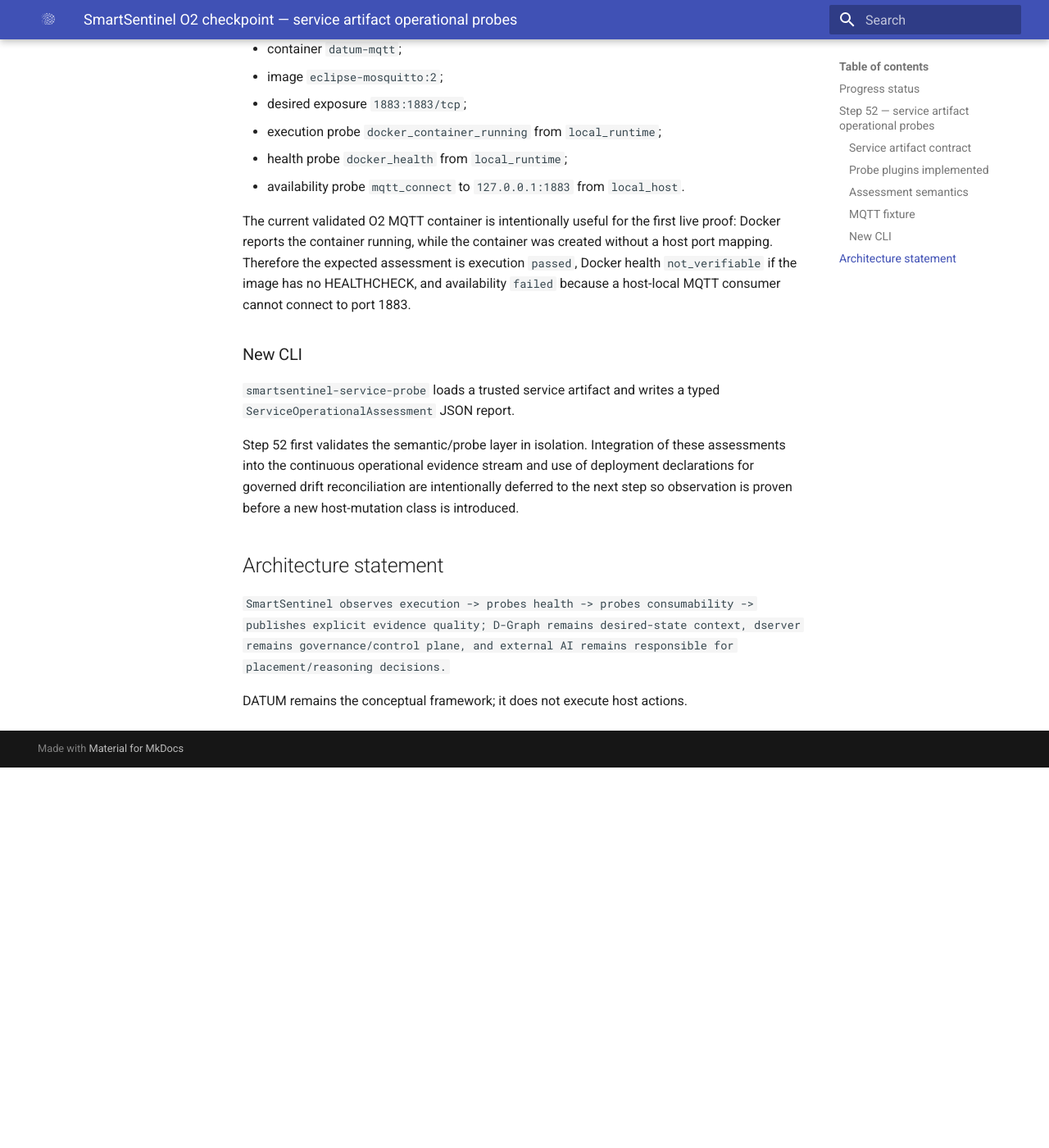
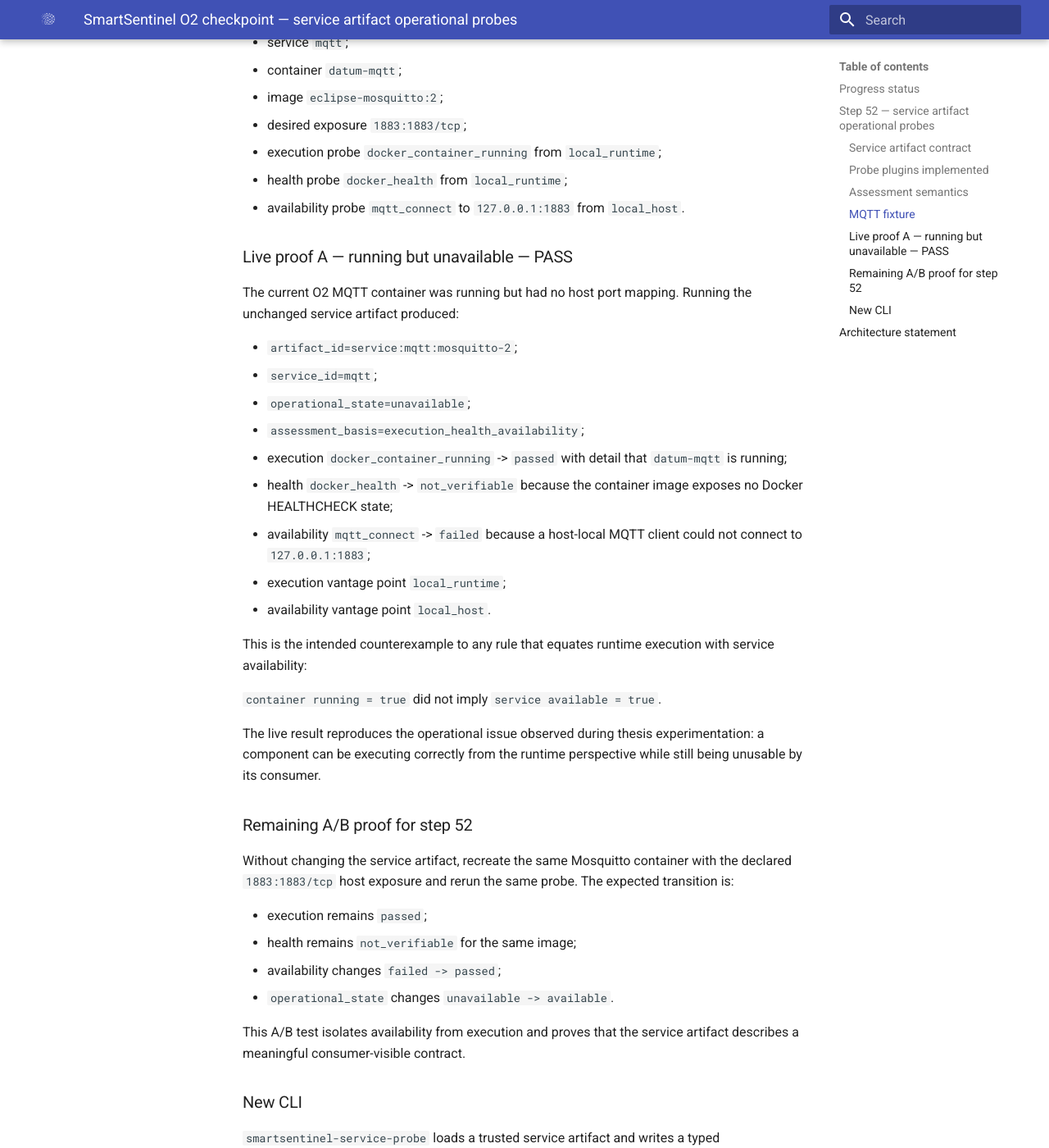
Before and after one commit to dnredson/datum, an MkDocs documentation site: the page built from documentation/checkpoints/SMARTSENTINEL_PROGRESS_2026-09-04_O2_SERVICE_ARTIFACT_PROBES.md, in a window 1280 px wide and 1400 px high, scrolled down 2495 px. Shown: the whole window at 82% size. Built offline with MkDocs 1.6.1 and Material for MkDocs 9.7.7, drawn with Linux system fonts in a browser that asks for light colours; before the commit the page ends 3431 px from its top, so only the background shows below that; some of the changed text lies outside the part shown.

Commit message:
Record step 52 running-but-unavailable live proof

```diff
--- a/documentation/checkpoints/SMARTSENTINEL_PROGRESS_2026-09-04_O2_SERVICE_ARTIFACT_PROBES.md
+++ b/documentation/checkpoints/SMARTSENTINEL_PROGRESS_2026-09-04_O2_SERVICE_ARTIFACT_PROBES.md
@@ -9,9 +9,9 @@
 - 49/100 — LIVE PASS.
 - 50/100 — LIVE PASS.
 - 51/100 — LIVE PASS.
-- 52/100 — IMPLEMENTED, pending compile/live validation.
+- 52/100 — IMPLEMENTED; first live availability-discrimination proof PASS; A/B recovery proof pending.
 
-The validated 51/100 baseline is now on `main`. Step 52 is isolated in a new development branch.
+The validated 51/100 baseline is on `main`. Step 52 remains isolated in the development branch.
 
 ## Step 52 — service artifact operational probes
 
@@ -89,7 +89,36 @@
 - health probe `docker_health` from `local_runtime`;
 - availability probe `mqtt_connect` to `127.0.0.1:1883` from `local_host`.
 
-The current validated O2 MQTT container is intentionally useful for the first live proof: Docker reports the container running, while the container was created without a host port mapping. Therefore the expected assessment is execution `passed`, Docker health `not_verifiable` if the image has no HEALTHCHECK, and availability `failed` because a host-local MQTT consumer cannot connect to port 1883.
+### Live proof A — running but unavailable — PASS
+
+The current O2 MQTT container was running but had no host port mapping. Running the unchanged service artifact produced:
+
+- `artifact_id=service:mqtt:mosquitto-2`;
+- `service_id=mqtt`;
+- `operational_state=unavailable`;
+- `assessment_basis=execution_health_availability`;
+- execution `docker_container_running` -> `passed` with detail that `datum-mqtt` is running;
+- health `docker_health` -> `not_verifiable` because the container image exposes no Docker HEALTHCHECK state;
+- availability `mqtt_connect` -> `failed` because a host-local MQTT client could not connect to `127.0.0.1:1883`;
+- execution vantage point `local_runtime`;
+- availability vantage point `local_host`.
+
+This is the intended counterexample to any rule that equates runtime execution with service availability:
+
+`container running = true` did not imply `service available = true`.
+
+The live result reproduces the operational issue observed during thesis experimentation: a component can be executing correctly from the runtime perspective while still being unusable by its consumer.
+
+### Remaining A/B proof for step 52
+
+Without changing the service artifact, recreate the same Mosquitto container with the declared `1883:1883/tcp` host exposure and rerun the same probe. The expected transition is:
+
+- execution remains `passed`;
+- health remains `not_verifiable` for the same image;
+- availability changes `failed -> passed`;
+- `operational_state` changes `unavailable -> available`.
+
+This A/B test isolates availability from execution and proves that the service artifact describes a meaningful consumer-visible contract.
 
 ### New CLI
 
```
